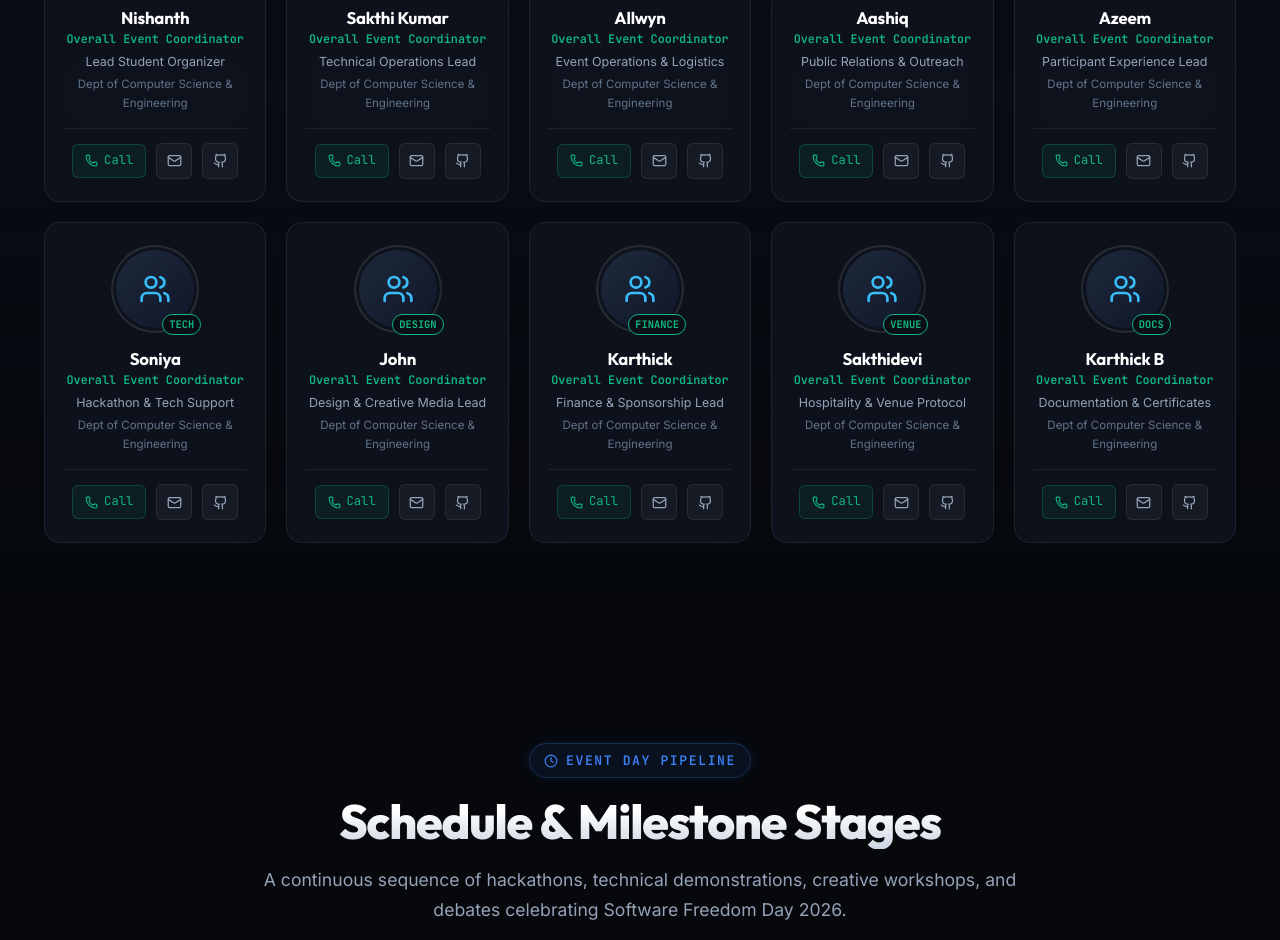
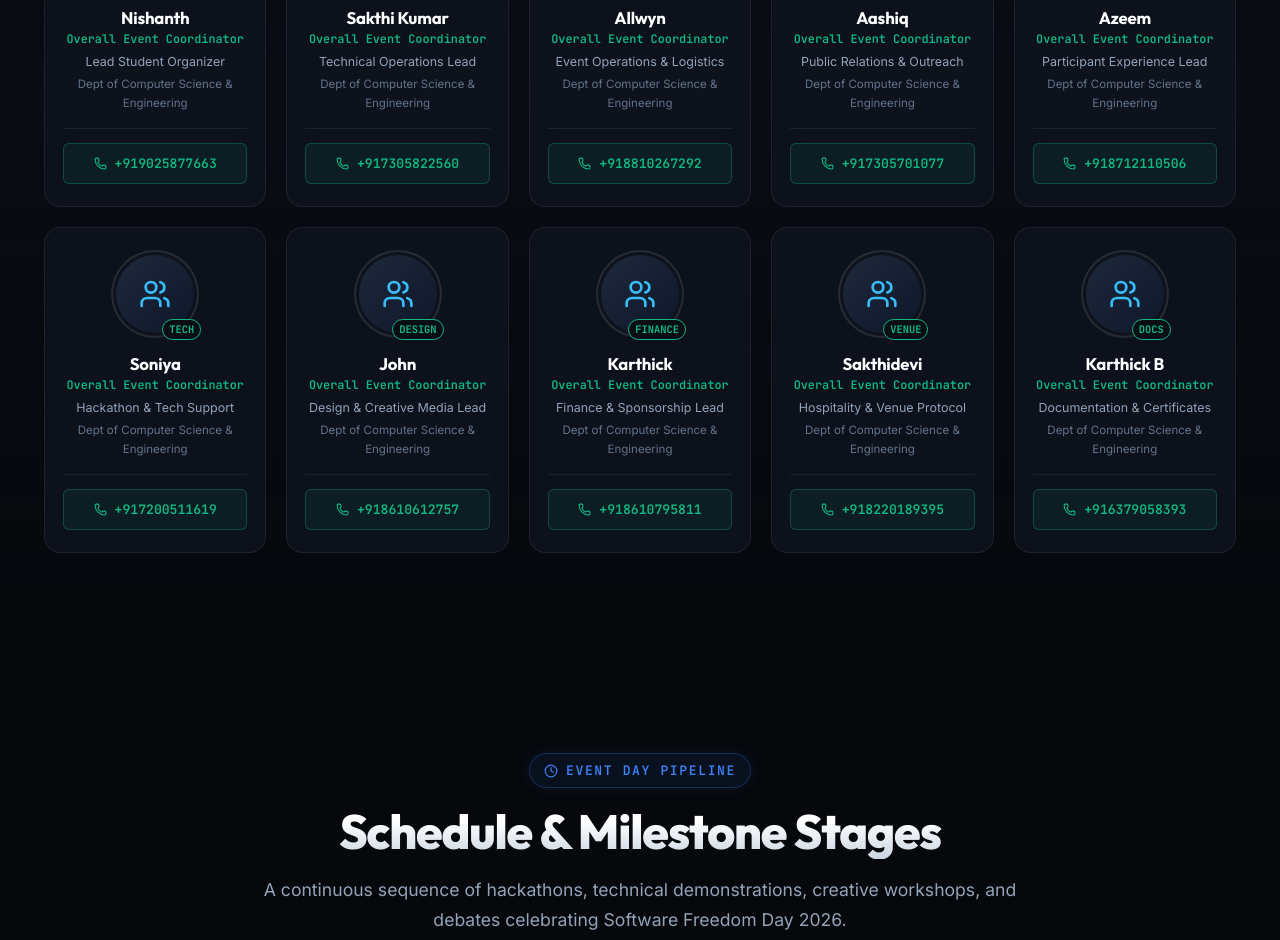
Before and after one commit to Hariprasath2611/SOF-WEBSITE, a React (Vite) app: page / in a window 1280 px wide. Shown: the part 6840-7780 px from the top of the page. Built offline with nearby package versions, Linux system fonts and the light colour scheme.

Commit message:
Updating the Project

```diff
--- a/src/components/OverallCoordinators.jsx
+++ b/src/components/OverallCoordinators.jsx
@@ -1,24 +1,6 @@
 import React from 'react';
 import { overallCoordinators } from '../data/coordinators';
-import { Users, Phone, Mail, ShieldCheck, UserCheck, Globe } from 'lucide-react';
-
-function GithubIcon({ size = 15 }) {
-  return (
-    <svg
-      width={size}
-      height={size}
-      viewBox="0 0 24 24"
-      fill="none"
-      stroke="currentColor"
-      strokeWidth="2"
-      strokeLinecap="round"
-      strokeLinejoin="round"
-    >
-      <path d="M15 22v-4a4.8 4.8 0 0 0-1-3.5c3 0 6-2 6-5.5.08-1.25-.27-2.48-1-3.5.28-1.15.28-2.35 0-3.5 0 0-1 0-3 1.5-2.64-.5-5.36-.5-8 0C6 2 5 2 5 2c-.3 1.15-.3 2.35 0 3.5A5.403 5.403 0 0 0 4 9c0 3.5 3 5.5 6 5.5-.39.49-.68 1.05-.85 1.65-.17.6-.22 1.23-.15 1.85v4" />
-      <path d="M9 18c-4.51 2-5-2-7-2" />
-    </svg>
-  );
-}
+import { Users, Phone, UserCheck } from 'lucide-react';
 
 export default function OverallCoordinators() {
   return (
@@ -65,7 +47,7 @@ export default function OverallCoordinators() {
                 <div className="coord-dept">{coord.department}</div>
               </div>
 
-              {/* Action Buttons with 1-tap call support */}
+              {/* Direct 1-tap Phone Call */}
               <div className="coord-contact-actions">
                 <a
                   href={`tel:${coord.phone}`}
@@ -74,30 +56,8 @@ export default function OverallCoordinators() {
                   aria-label={`Call coordinator ${coord.name} at ${coord.phone}`}
                 >
                   <Phone size={13} />
-                  <span>Call</span>
+                  <span>{coord.phone}</span>
                 </a>
-
-                <a
-                  href={`mailto:${coord.email}`}
-                  className="coord-icon-btn"
-                  title={`Email ${coord.name}`}
-                  aria-label={`Email ${coord.name}`}
-                >
-                  <Mail size={15} />
-                </a>
-
-                {coord.github && (
-                  <a
-                    href={coord.github}
-                    target="_blank"
-                    rel="noopener noreferrer"
-                    className="coord-icon-btn"
-                    title="GitHub Profile"
-                    aria-label={`${coord.name} GitHub profile`}
-                  >
-                    <GithubIcon size={15} />
-                  </a>
-                )}
               </div>
             </article>
           ))}
--- a/src/styles/coordinators.css
+++ b/src/styles/coordinators.css
@@ -171,45 +171,38 @@
   margin-top: auto;
 }
 
-.coord-icon-btn {
-  width: 36px;
-  height: 36px;
-  border-radius: var(--radius-sm);
-  background: rgba(255, 255, 255, 0.04);
-  border: 1px solid rgba(255, 255, 255, 0.08);
-  color: var(--text-secondary);
-  display: flex;
-  align-items: center;
-  justify-content: center;
-  transition: all var(--transition-fast);
-  text-decoration: none;
-}
-
-.coord-icon-btn:hover {
-  background: rgba(16, 185, 129, 0.15);
-  border-color: var(--accent-green);
-  color: #34d399;
-  transform: translateY(-2px);
-}
-
 .coord-call-btn {
   display: inline-flex;
   align-items: center;
-  gap: 6px;
+  justify-content: center;
+  gap: 8px;
+  width: 100%;
   font-family: var(--font-mono);
-  font-size: 0.76rem;
+  font-size: 0.82rem;
+  font-weight: 600;
   color: var(--accent-green);
   background: rgba(16, 185, 129, 0.08);
-  border: 1px solid rgba(16, 185, 129, 0.25);
-  padding: 6px 12px;
+  border: 1px solid rgba(16, 185, 129, 0.3);
+  padding: 9px 14px;
   border-radius: var(--radius-sm);
   transition: all var(--transition-fast);
   text-decoration: none;
+  box-sizing: border-box;
 }
 
 .coord-call-btn:hover {
   background: var(--accent-green);
   color: #04130b;
   border-color: var(--accent-green);
-  box-shadow: 0 0 12px rgba(16, 185, 129, 0.35);
+  box-shadow: 0 0 16px rgba(16, 185, 129, 0.35);
+  transform: translateY(-1px);
 }
+
+.coord-call-btn svg {
+  transition: transform var(--transition-fast);
+  flex-shrink: 0;
+}
+
+.coord-call-btn:hover svg {
+  transform: rotate(15deg) scale(1.15);
+}
```
